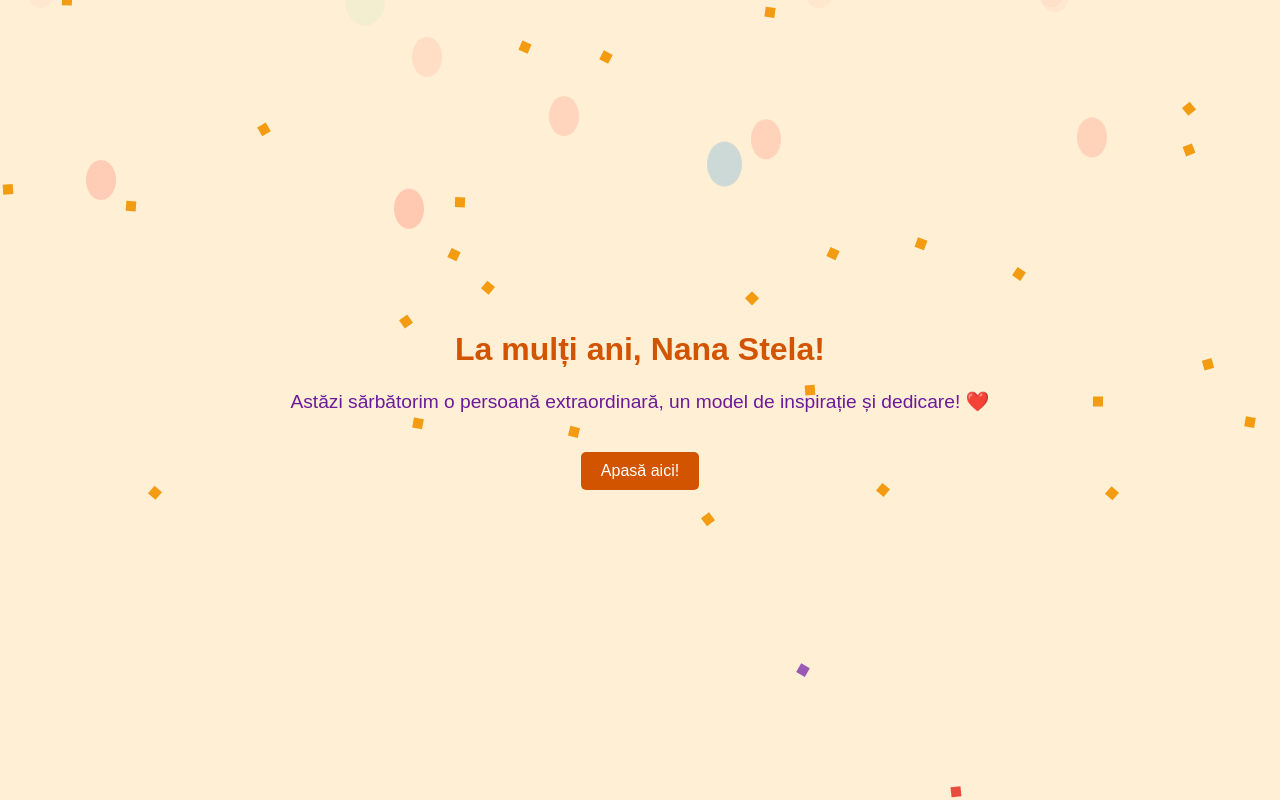
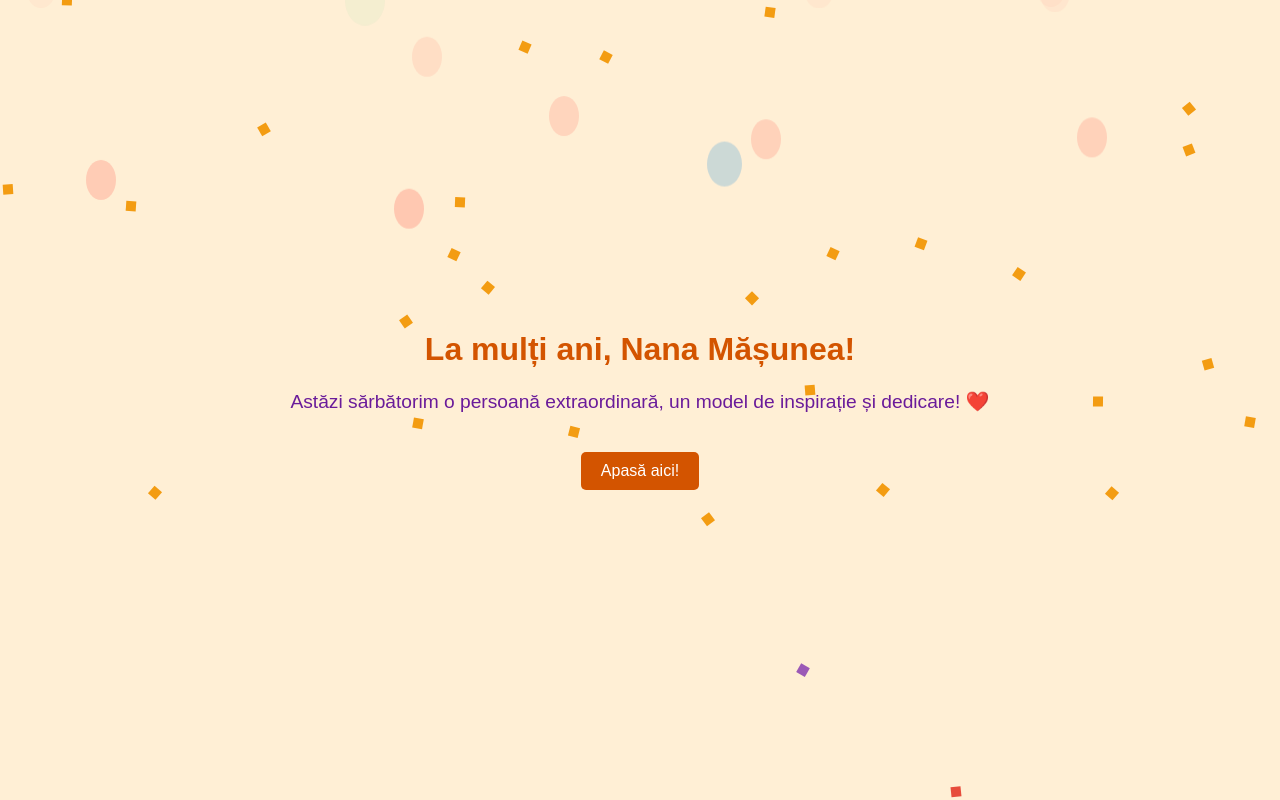
Before and after one commit to Ruxxanda/ziua-nanei-masunea, a plain HTML site: page index.html in a window 1280 px wide. Drawn offline with Linux system fonts and the light colour scheme.

Commit message:
Update index.html

```diff
--- a/index.html
+++ b/index.html
@@ -9,7 +9,7 @@
     <link rel="icon" href="images/logo.png">
 
     <meta name="keywords" content="cadou, Felicitari, la multi ani, zi de nastere" />
-    <meta name="description" content="Felicitare pentru cea mai bună profesoară - Doamna Angela" />
+    <meta name="description" content="Felicitare pentru cea mai bună nană" />
     <meta name="author" content="Cujba Ruxanda" />
     <meta name="robots" content="index,follow" />
 
@@ -25,7 +25,7 @@
         <div class="baloane"></div>
         <div class="confetti"></div>
         <div class="mesaj">
-          <h1>La mulți ani, Nana Stela!</h1>
+          <h1>La mulți ani, Nana Mășunea!</h1>
           <p>Astăzi sărbătorim o persoană extraordinară, un model de inspirație și dedicare! ❤️</p>
           <a href="pages/surpriza.html">
             <button class="buton-surpriza">Apasă aici!</button>
```
